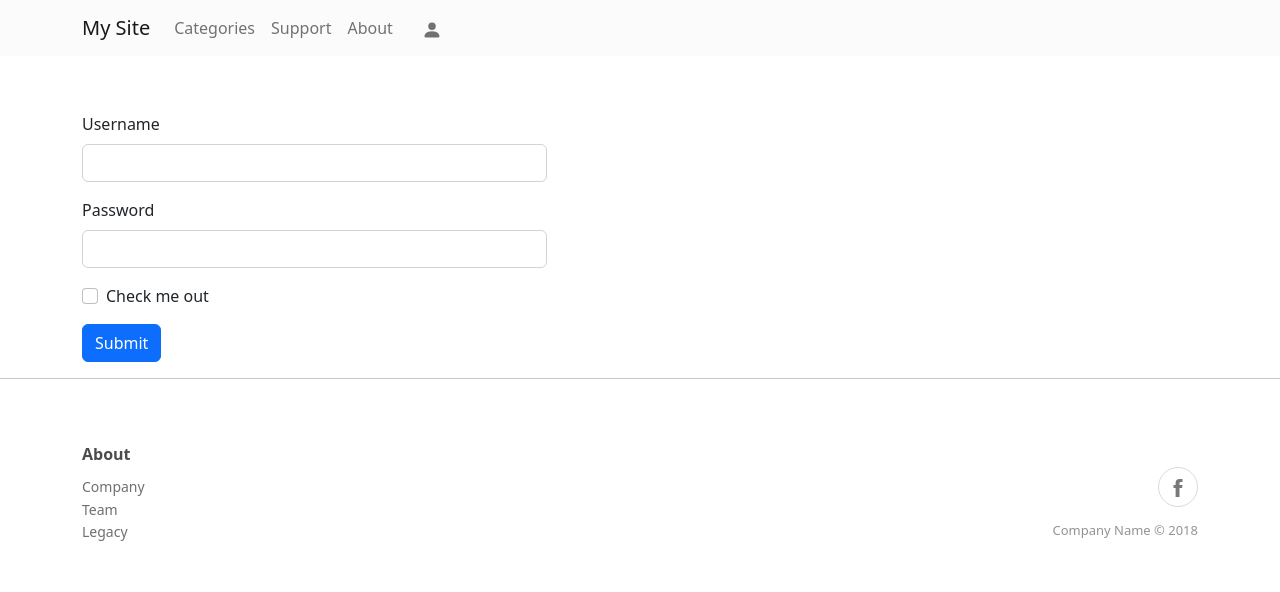
After one commit to AIVAN22/Rangel-website, a Django app: page /login/ in a window 1280 px wide. The commit adds this page. Shown: the top 592 px of the page. Run offline with Django 4.2, Linux system fonts and the light colour scheme; some libraries are stand-ins or nearby versions.

Commit message:
add login

```diff
--- a/Range_website/urls.py
+++ b/Range_website/urls.py
@@ -13,10 +13,11 @@ Including another URLconf
     1. Import the include() function: from django.urls import include, path
     2. Add a URL to urlpatterns:  path('blog/', include('blog.urls'))
 """
+
 from django.contrib import admin
-from django.urls import path,include
+from django.urls import path, include
 
 urlpatterns = [
     path("admin/", admin.site.urls),
-    path('',include('Rangel_portfolio.urls'))
+    path("", include("Rangel_portfolio.urls")),
 ]
--- a/Rangel_portfolio/templates/footer.html
+++ b/Rangel_portfolio/templates/footer.html
@@ -15,7 +15,7 @@
       </ul>
     </div>
     <div class="col-lg-3 item social">
-      <a href="#"><i class="icon ion-social-facebook"></i></a><a href="#"><i class="icon ion-social-twitter"></i></a><a href="#"><i class="icon ion-social-snapchat"></i></a><a href="#"><i class="icon ion-social-instagram"></i></a>
+      <a href="#"><i class="icon ion-social-facebook"></i></a>
       <p class="copyright">Company Name © 2018</p>
     </div>
   </div>
--- /dev/null
+++ b/Rangel_portfolio/templates/login.html
@@ -0,0 +1,28 @@
+{% extends "main.html" %}
+{% load static %}
+{% block content %}
+    <div class="container">
+      <div class="row">
+        <form action="" method="POST">
+            {% csrf_token %}
+
+          <h1>{{ error_message }}</h1>
+          <div class="col-md-5">
+            <div class="mb-3">
+              <label for="exampleInputEmail1" class="form-label">Username</label>
+              <input type="username" name="username" class="form-control" id="exampleInputUsername1" >
+            </div>
+            <div class="mb-3">
+              <label for="exampleInputPassword1" class="form-label">Password</label>
+              <input type="password" name="password" class="form-control" id="exampleInputPassword1">
+            </div>
+            <div class="mb-3 form-check">
+              <input type="checkbox" class="form-check-input" id="exampleCheck1">
+              <label class="form-check-label" for="exampleCheck1">Check me out</label>
+            </div>
+              <button type="submit" class="btn btn-primary">Submit</button>
+          </div>
+        </form>
+      </div>
+   </div>
+{% endblock content %}
--- a/Rangel_portfolio/templates/main.html
+++ b/Rangel_portfolio/templates/main.html
@@ -2,18 +2,22 @@
 <!DOCTYPE html>
 <html lang="en">
   <head>
+    <link rel="stylesheet" href="{% static 'css/style.css' %}" />
+
     <link rel="stylesheet"
           href="https://cdn.jsdelivr.net/npm/bootstrap@5.2.3/dist/css/bootstrap.min.css"
           integrity="sha384-rbsA2VBKQhggwzxH7pPCaAqO46MgnOM80zW1RWuH61DGLwZJEdK2Kadq2F9CUG65"
           crossorigin="anonymous" />
     <link rel="stylesheet"
           href="https://cdnjs.cloudflare.com/ajax/libs/ionicons/2.0.1/css/ionicons.min.css" />
-    <script src="https://cdn.jsdelivr.net/npm/bootstrap@5.2.3/dist/js/bootstrap.bundle.min.js"
-            integrity="sha384-kenU1KFdBIe4zVF0s0G1M5b4hcpxyD9F7jL+jjXkk+Q2h455rYXK/7HAuoJl+0I4"
-            crossorigin="anonymous"></script>
-    <link rel="stylesheet" href="{% static 'css/style.css' %}" />
+
     <meta name="viewport" content="width=device-width, initial-scale=1.0" />
     <meta charset="UTF-8" />
+    <script src="https://cdn.jsdelivr.net/npm/bootstrap@5.2.3/dist/js/bootstrap.bundle.min.js"
+integrity="sha384-kenU1KFdBIe4zVF0s0G1M5b4hcpxyD9F7jL+jjXkk+Q2h455rYXK/7HAuoJl+0I4"
+crossorigin="anonymous"></script>
+<script src="https://kit.fontawesome.com/yourcode.js" crossorigin="anonymous"></script>
+
     <title>My website</title>
   </head>
   <body>
--- a/Rangel_portfolio/templates/navbar.html
+++ b/Rangel_portfolio/templates/navbar.html
@@ -22,14 +22,47 @@
         <li class="nav-item">
           <a class="nav-link " href="{% url 'about' %}">About</a>
         </li>
+        {% if   user.is_authenticated %}
+                {% comment %} {{ user }} {% endcomment %}
+                {% csrf_token %}
+            <li class="nav-item">
+                  <a href="{% url 'upload' %}" title="Добави картина"  class="nav-link " >Добави картина </a>
+            </li>
+            <li  class="nav-item ps-2">
+            <form action="" method="POST">
+              {% csrf_token %}
+              <a href="/logout/" placeholder="Input with no background" style="background: none;border:none;  " class="nav-link"  >Log out</a>
+            </form>
+            {% else %}
+            </li>
+            <li class="nav-item ps-2">
+
+            <a href="/login/" class="nav-link"> <svg xmlns="http://www.w3.org/2000/svg" width="30" height="20" fill="currentColor" class="bi bi-person-fill" viewBox="0 0 16 16">
+              <path d="M3 14s-1 0-1-1 1-4 6-4 6 3 6 4-1 1-1 1zm5-6a3 3 0 1 0 0-6 3 3 0 0 0 0 6"/>
+            </svg></a>
+          </li>
+
+            {% endif %}
         <li class="nav-item dropdown d-md-none">
           <div class="dropdown-menu" aria-labelledby="navbarDropdown">
             <a class="dropdown-item" href="{% url 'categories' %}">Categories</a>
             <a class="dropdown-item" href="#">Support</a>
             <a class="dropdown-item" href="{% url 'about' %}">About</a>
+
+            {% if   user.is_authenticated %}
+                {{ user }}
+                {% csrf_token %}
+            <a href="upload" title="Добави картина" class="dropdown-item"  >Add + </a>
+            <form action="" method="POST">
+            <a href="" class="dropdown-item"  >Log out</a>
+            </form>
+            {% else %}
+            <a href="/login/" class="dropdown-item">Log in</a>
+            {% endif %}
           </div>
         </li>
       </ul>
+
     </div>
   </div>
 </nav>
--- a/Rangel_portfolio/urls.py
+++ b/Rangel_portfolio/urls.py
@@ -11,6 +11,9 @@ urlpatterns = [
     path("product/<int:product_id>/", views.product, name="product"),
     path("purchase/", views.purchase, name="purchase"),
     path("categories/", views.categories, name="categories"),
+    path("login/", views.loginPage, name="loginPage"),
+    path("login/upload", views.upload, name="upload"),
+    path("logout/", views.logout_view, name="logout"),
     path("categories/Oil-Painting", views.oil_painting, name="Oil-Painting"),
     path("categories/Watercolors", views.Watercolors, name="Watercolors"),
     path("categories/Dry-Crayons", views.Dry_Crayons, name="Dry-Crayons"),
--- a/Rangel_portfolio/views.py
+++ b/Rangel_portfolio/views.py
@@ -1,6 +1,12 @@
 from django.http import HttpResponse
 from django.shortcuts import render, get_object_or_404
 from .models import Product
+from .models import PurchaseEmail
+
+from django.contrib.auth.forms import UserChangeForm
+from django.contrib.auth import authenticate, logout, login
+from django.urls import reverse
+from django.http import HttpResponseRedirect
 
 # Create your views here.
 
@@ -20,7 +26,52 @@ def support(request):
 
 
 def purchase(request):
-    return render(request, "purchase.html")
+    if request.method == "POST":
+        name = request.POST["name"]
+        email = request.POST["email"]
+        content = request.POST["context"]
+        save = PurchaseEmail(name=name, email=email, content=content)
+        save.save()
+        return render(
+            request, "purchase.html", {"error_message": "You send email successfully!"}
+        )
+    else:
+        return render(request, "purchase.html", {"error_message": "Error?"})
+
+
+def redirect(request):
+    return dashboard(request)
+
+
+def logout_view(request):
+    logout(request)
+    return redirect(request)
+
+
+def loginPage(request):
+    if request.method == "POST":
+        username = request.POST["username"]
+        password = request.POST["password"]
+        user = authenticate(request, username=username, password=password)
+
+        if user is not None:
+            login(request, user)
+            return redirect(request)
+        else:
+            return render(request, "login.html", {"error_message": "Invalid login"})
+
+    else:
+        return render(request, "login.html")
+
+    # context = {}
+    # return render(request, "login.html")
+
+
+def upload(request):
+    return render(
+        request,
+        "upload.html",
+    )
 
 
 def product(request, product_id):
```
Also changed, not shown: Range_website/settings.py (+8 -8 lines), Rangel_portfolio/models.py (+7 -0 lines), Rangel_portfolio/templates/dashboard.html (+24 -1 lines), Rangel_portfolio/templates/purchase.html (+15 -4 lines), Rangel_portfolio/templates/upload.html (added, +8 -0 lines), Rangel_portfolio/migrations/0023_purchaseemail.py (added), Rangel_portfolio/migrations/0024_purchaseemail_send_at.py (added), Rangel_portfolio/migrations/0025_alter_purchaseemail_send_at.py (added), db.sqlite3.
